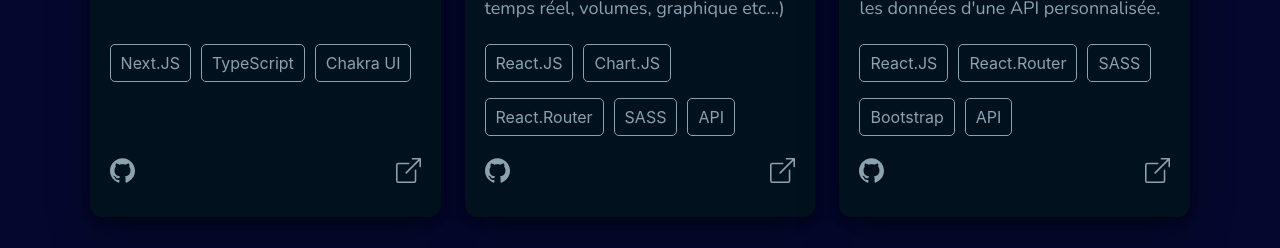
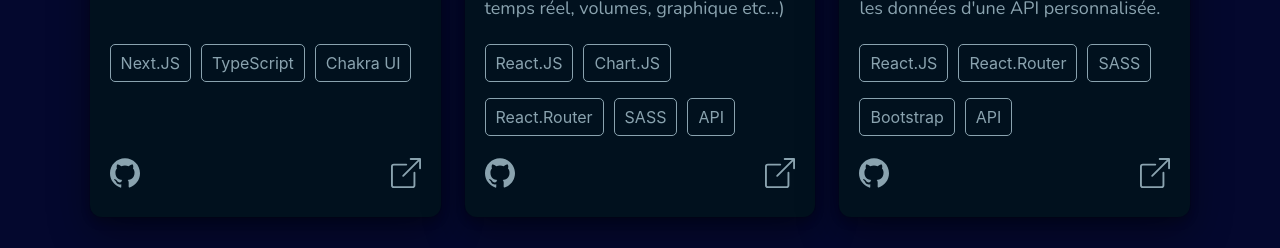
Before and after one commit to Kds-JS/my-portfolio, a Next.js app: page / in a window 1280 px wide. Shown: the part 2651-2899 px from the top of the page. Built offline with nearby package versions, Linux system fonts and the light colour scheme.

Commit message:
update icon size

```diff
--- a/Components/AllProject/AllProject.tsx
+++ b/Components/AllProject/AllProject.tsx
@@ -32,7 +32,7 @@ const AllProject = ({onClose,isOpen,project}: AllProjectProps) => {
         <Modal onClose={onClose} isOpen={isOpen} size={{base: "full", lg:"3xl", xl: "4xl"}} isCentered scrollBehavior='inside' >
         <ModalOverlay />
         <ModalContent maxW="800px" bgColor="secondary.800">
-          <ModalHeader color="white" fontSize="25px">Projet</ModalHeader>
+          <ModalHeader color="white" fontSize="25px">Mes projets</ModalHeader>
           <ModalCloseButton size="lg" _hover={{color:"white"}}/>
           <ModalBody >
           <Text>
@@ -73,7 +73,7 @@ const AllProject = ({onClose,isOpen,project}: AllProjectProps) => {
                 <Flex justify="space-between" mt="15px">
                 <Link
                     target="_blank"
-                    fontSize="25px"
+                    fontSize="30px"
                     _hover={{
                         textDecoration:"none",
                         color:'white'
@@ -84,7 +84,7 @@ const AllProject = ({onClose,isOpen,project}: AllProjectProps) => {
 
                     <Link
                     target="_blank"
-                    fontSize="25px"
+                    fontSize="30px"
                     _hover={{
                         textDecoration:"none",
                         color:'white'
--- a/Components/Project/Project.tsx
+++ b/Components/Project/Project.tsx
@@ -77,7 +77,7 @@ const Project = () => {
                 <Flex justify="space-between" mt="15px">
                 <Link
                     target="_blank"
-                    fontSize="25px"
+                    fontSize="30px"
                     _hover={{
                         textDecoration:"none",
                         color:'white'
@@ -88,7 +88,7 @@ const Project = () => {
 
                     <Link
                     target="_blank"
-                    fontSize="25px"
+                    fontSize="30px"
                     _hover={{
                         textDecoration:"none",
                         color:'white'
@@ -133,7 +133,7 @@ const Project = () => {
                 <Flex justify="space-between" mt="15px">
                 <Link
                     target="_blank"
-                    fontSize="25px"
+                    fontSize="30px"
                     _hover={{
                         textDecoration:"none",
                         color:'white'
@@ -144,7 +144,7 @@ const Project = () => {
 
                     <Link
                     target="_blank"
-                    fontSize="25px"
+                    fontSize="30px"
                     _hover={{
                         textDecoration:"none",
                         color:'white'
@@ -192,7 +192,7 @@ const Project = () => {
                 <Flex justify="space-between" mt="15px">
                 <Link
                     target="_blank"
-                    fontSize="25px"
+                    fontSize="30px"
                     _hover={{
                         textDecoration:"none",
                         color:'white'
@@ -203,7 +203,7 @@ const Project = () => {
 
                     <Link
                     target="_blank"
-                    fontSize="25px"
+                    fontSize="30px"
                     _hover={{
                         textDecoration:"none",
                         color:'white'
```
